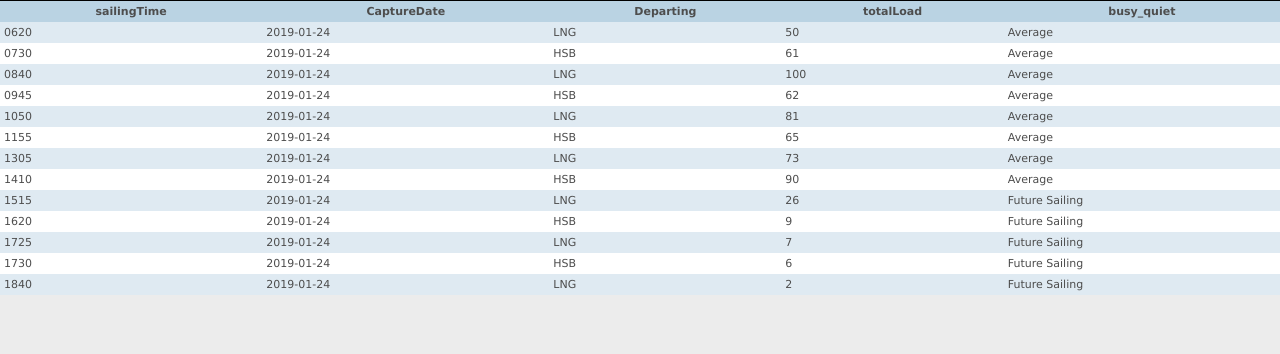
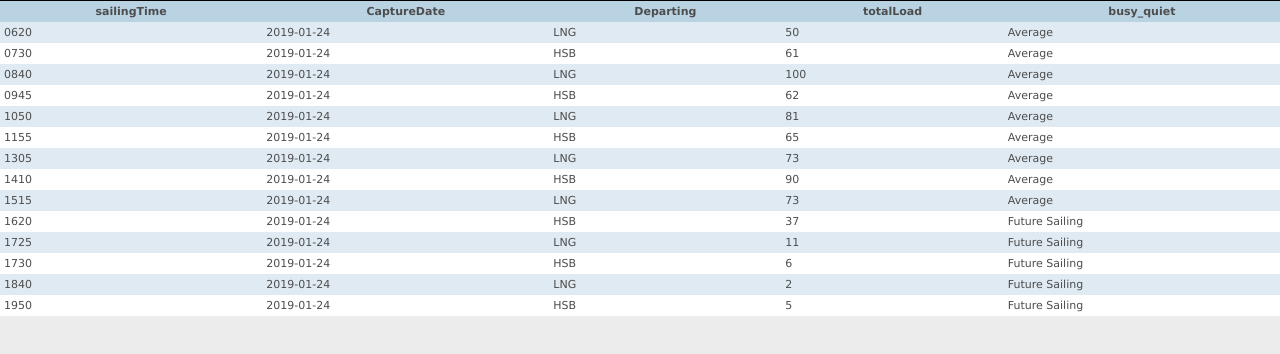
Before and after one commit to amjad-abdulaziz/alastairrough.github.com, a website: page sailingReport.html in a window 1280 px wide. Drawn offline with Linux system fonts and the light colour scheme.

Commit message:
output/Jan2.json

```diff
--- a/sailingReport.html
+++ b/sailingReport.html
@@ -1 +1 @@
-<html><head><link rel="stylesheet" type="text/css" href="sunshine.css"></head><body><table style="BORDER-TOP: #000 1px solid;font-size:11px" cellspacing="0" cellpadding="4" width="100%" border="0"><TR><TH>sailingTime</TH><TH>CaptureDate</TH><TH>Departing</TH><TH>totalLoad</TH><TH>busy_quiet</TH></TR><TR><TD>0620</TD><TD>2019-01-24</TD><TD>LNG</TD><TD>50</TD><TD>Average</TD></TR><TR><TD>0730</TD><TD>2019-01-24</TD><TD>HSB</TD><TD>61</TD><TD>Average</TD></TR><TR><TD>0840</TD><TD>2019-01-24</TD><TD>LNG</TD><TD>100</TD><TD>Average</TD></TR><TR><TD>0945</TD><TD>2019-01-24</TD><TD>HSB</TD><TD>62</TD><TD>Average</TD></TR><TR><TD>1050</TD><TD>2019-01-24</TD><TD>LNG</TD><TD>81</TD><TD>Average</TD></TR><TR><TD>1155</TD><TD>2019-01-24</TD><TD>HSB</TD><TD>65</TD><TD>Average</TD></TR><TR><TD>1305</TD><TD>2019-01-24</TD><TD>LNG</TD><TD>73</TD><TD>Average</TD></TR><TR><TD>1410</TD><TD>2019-01-24</TD><TD>HSB</TD><TD>90</TD><TD>Average</TD></TR><TR><TD>1515</TD><TD>2019-01-24</TD><TD>LNG</TD><TD>26</TD><TD>Future Sailing</TD></TR><TR><TD>1620</TD><TD>2019-01-24</TD><TD>HSB</TD><TD>9</TD><TD>Future Sailing</TD></TR><TR><TD>1725</TD><TD>2019-01-24</TD><TD>LNG</TD><TD>7</TD><TD>Future Sailing</TD></TR><TR><TD>1730</TD><TD>2019-01-24</TD><TD>HSB</TD><TD>6</TD><TD>Future Sailing</TD></TR><TR><TD>1840</TD><TD>2019-01-24</TD><TD>LNG</TD><TD>2</TD><TD>Future Sailing</TD></TR></TABLE></body></html>
+<html><head><link rel="stylesheet" type="text/css" href="sunshine.css"></head><body><table style="BORDER-TOP: #000 1px solid;font-size:11px" cellspacing="0" cellpadding="4" width="100%" border="0"><TR><TH>sailingTime</TH><TH>CaptureDate</TH><TH>Departing</TH><TH>totalLoad</TH><TH>busy_quiet</TH></TR><TR><TD>0620</TD><TD>2019-01-24</TD><TD>LNG</TD><TD>50</TD><TD>Average</TD></TR><TR><TD>0730</TD><TD>2019-01-24</TD><TD>HSB</TD><TD>61</TD><TD>Average</TD></TR><TR><TD>0840</TD><TD>2019-01-24</TD><TD>LNG</TD><TD>100</TD><TD>Average</TD></TR><TR><TD>0945</TD><TD>2019-01-24</TD><TD>HSB</TD><TD>62</TD><TD>Average</TD></TR><TR><TD>1050</TD><TD>2019-01-24</TD><TD>LNG</TD><TD>81</TD><TD>Average</TD></TR><TR><TD>1155</TD><TD>2019-01-24</TD><TD>HSB</TD><TD>65</TD><TD>Average</TD></TR><TR><TD>1305</TD><TD>2019-01-24</TD><TD>LNG</TD><TD>73</TD><TD>Average</TD></TR><TR><TD>1410</TD><TD>2019-01-24</TD><TD>HSB</TD><TD>90</TD><TD>Average</TD></TR><TR><TD>1515</TD><TD>2019-01-24</TD><TD>LNG</TD><TD>73</TD><TD>Average</TD></TR><TR><TD>1620</TD><TD>2019-01-24</TD><TD>HSB</TD><TD>37</TD><TD>Future Sailing</TD></TR><TR><TD>1725</TD><TD>2019-01-24</TD><TD>LNG</TD><TD>11</TD><TD>Future Sailing</TD></TR><TR><TD>1730</TD><TD>2019-01-24</TD><TD>HSB</TD><TD>6</TD><TD>Future Sailing</TD></TR><TR><TD>1840</TD><TD>2019-01-24</TD><TD>LNG</TD><TD>2</TD><TD>Future Sailing</TD></TR><TR><TD>1950</TD><TD>2019-01-24</TD><TD>HSB</TD><TD>5</TD><TD>Future Sailing</TD></TR></TABLE></body></html>
```
Also changed, not shown: output/Jan2.json.
